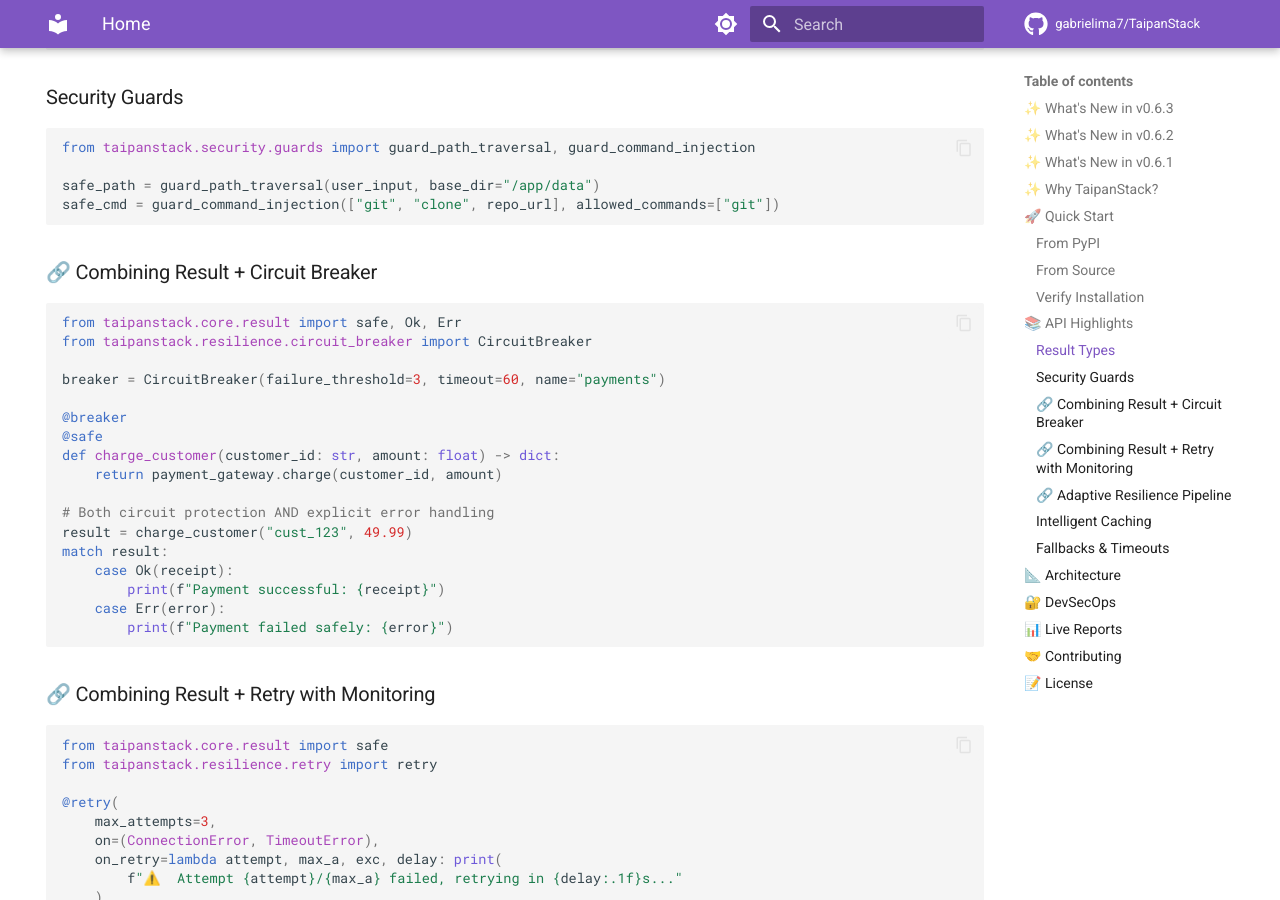
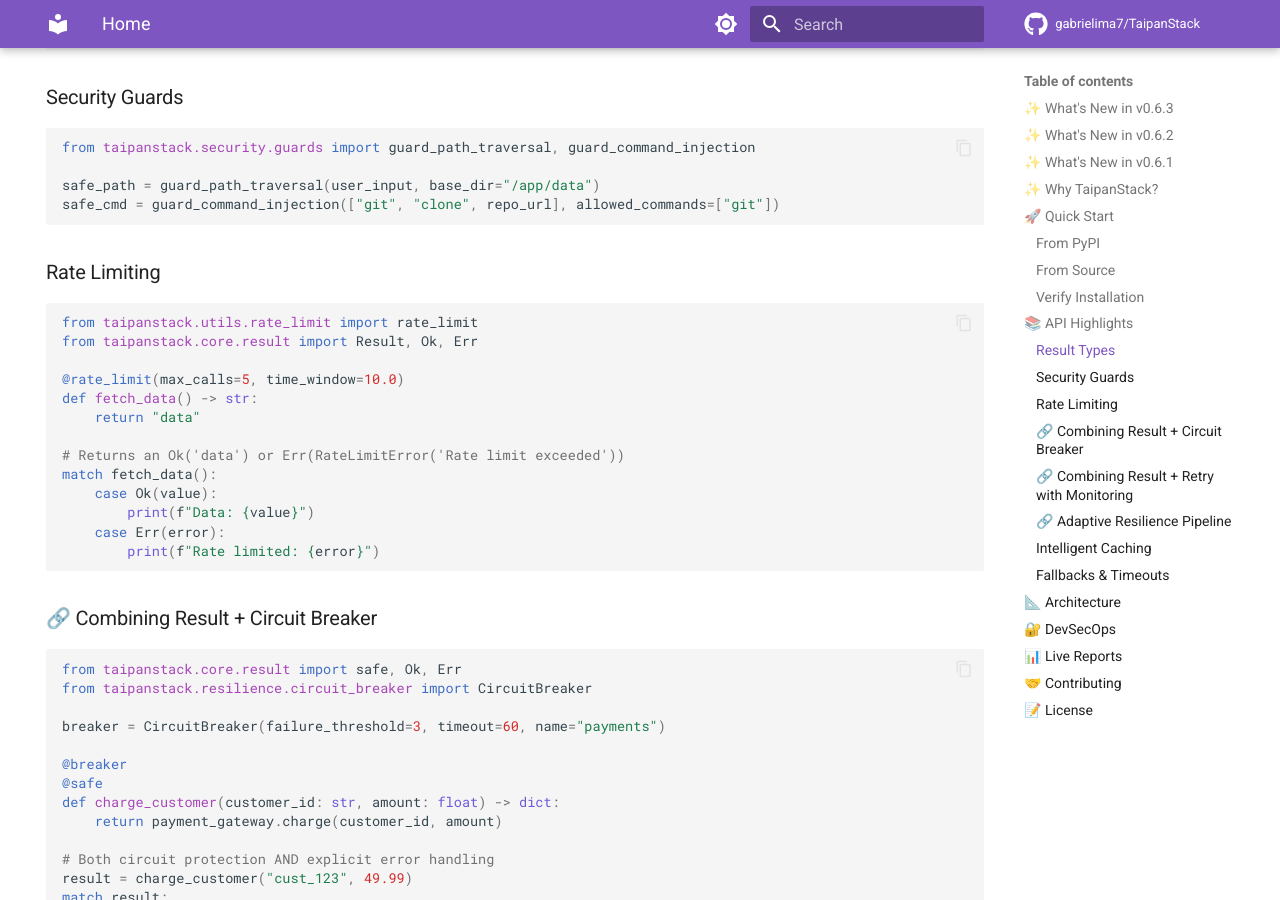
Before and after one commit to gabrielima7/TaipanStack, an MkDocs documentation site: the page built from docs/index.md, in a window 1280 px wide and 900 px high, scrolled down 2519 px. Built offline with MkDocs 1.6.1 and Material for MkDocs 9.7.7, drawn with Linux system fonts in a browser that asks for light colours; emoji names are drawn with the system emoji font; comment, search, counter and statistics services are not loaded.

Commit message:
docs: document RateLimiter in API Highlights (#1174)
- Added Rate Limiting snippet to `README.md` and `docs/index.md`
- Ensured consistent formatting aligned with the recent v0.6.3 update
- Checked that documentation builds perfectly without warnings

Co-authored-by: google-labs-jules[bot] <161369871+google-labs-jules[bot]@users.noreply.github.com>
Co-authored-by: gabrielima7 <230595838+gabrielima7@users.noreply.github.com>

````diff
--- a/docs/index.md
+++ b/docs/index.md
@@ -125,6 +125,24 @@ from taipanstack.security.guards import guard_path_traversal, guard_command_inje
 
 safe_path = guard_path_traversal(user_input, base_dir="/app/data")
 safe_cmd = guard_command_injection(["git", "clone", repo_url], allowed_commands=["git"])
+```
+
+### Rate Limiting
+
+```python
+from taipanstack.utils.rate_limit import rate_limit
+from taipanstack.core.result import Result, Ok, Err
+
+@rate_limit(max_calls=5, time_window=10.0)
+def fetch_data() -> str:
+    return "data"
+
+# Returns an Ok('data') or Err(RateLimitError('Rate limit exceeded'))
+match fetch_data():
+    case Ok(value):
+        print(f"Data: {value}")
+    case Err(error):
+        print(f"Rate limited: {error}")
 ```
 
 ### 🔗 Combining Result + Circuit Breaker
````
Also changed, not shown: README.md (+18 -0 lines).
